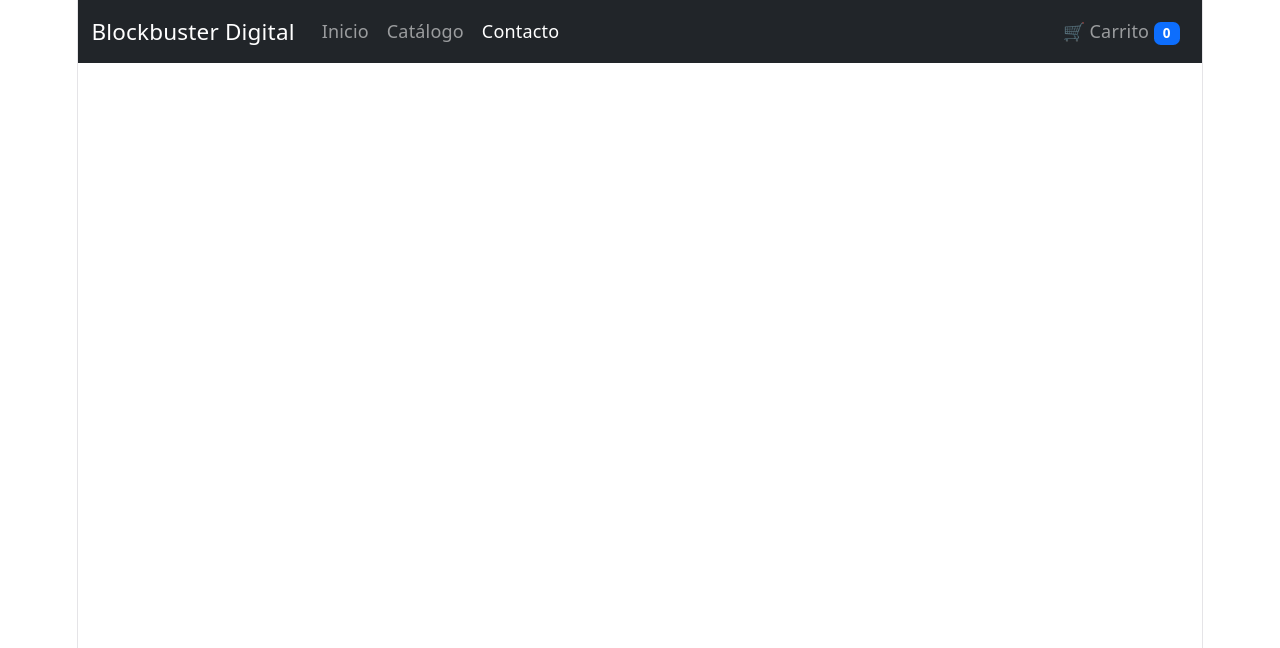
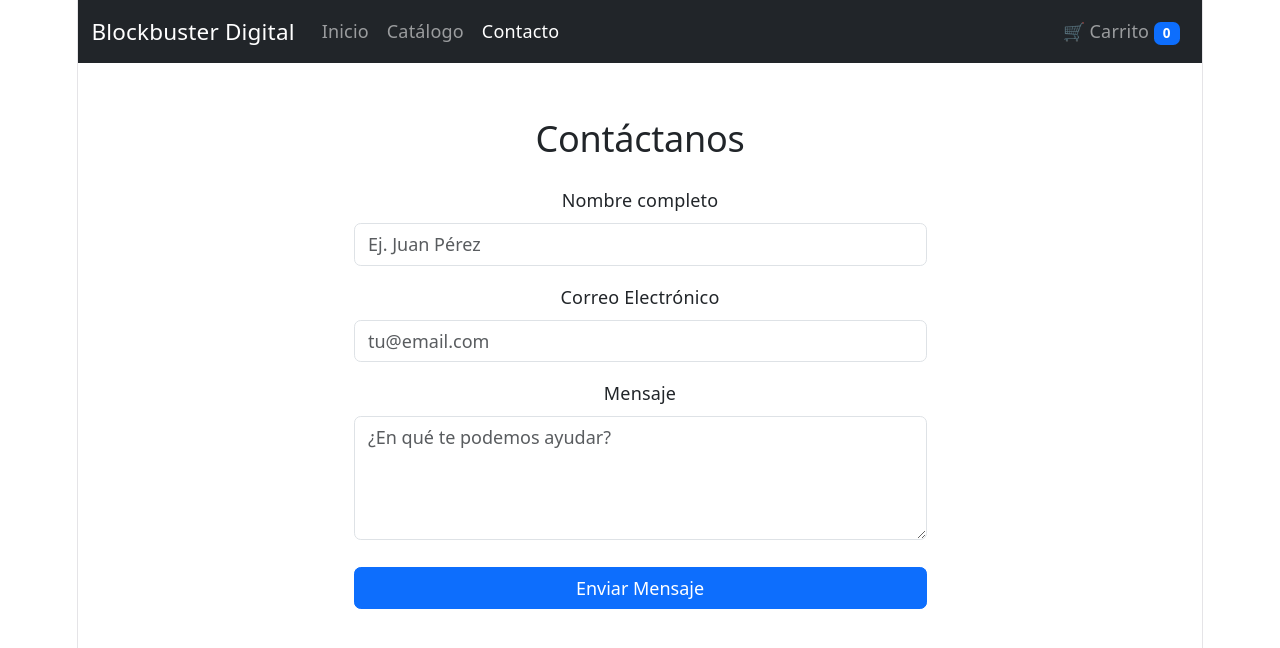
Before and after one commit to matiasnc/blockbuster-digital, a React (Vite) app: page /contacto in a window 1280 px wide. Shown: the top 648 px of the page. Built offline with nearby package versions, Linux system fonts and the light colour scheme.

Commit message:
Agrego pagina preliminar de contacto

```diff
--- a/src/App.jsx
+++ b/src/App.jsx
@@ -6,7 +6,7 @@ import './App.css';
 import Productos from './pages/Productos';
 // import DetalleProducto from './pages/DetalleProducto';
 // import Carrito from './pages/Carrito';
-// import Contacto from './pages/Contacto';
+import Contacto from './pages/Contacto';
 
 function App() {
   return (
@@ -21,7 +21,7 @@ function App() {
           { <Route path="/catalogo" element={<Productos />} /> }
           {/* <Route path="/pelicula/:id" element={<DetalleProducto />} /> */}
           {/* <Route path="/carrito" element={<Carrito />} /> */}
-          {/* <Route path="/contacto" element={<Contacto />} /> */}
+          { <Route path="/contacto" element={<Contacto />} /> }
         </Routes>
       </main>
     </BrowserRouter>
--- /dev/null
+++ b/src/pages/Contacto.jsx
@@ -0,0 +1,158 @@
+import { useState } from 'react';
+import { Form, Button, Container, Alert, Spinner } from 'react-bootstrap';
+
+const Contacto = () => {
+  // 1. Estado para guardar los datos del formulario
+  const [formData, setFormData] = useState({
+    nombre: '',
+    email: '',
+    mensaje: ''
+  });
+
+  // 2. Estado para manejar errores y feedback visual
+  const [errores, setErrores] = useState({});
+  const [enviando, setEnviando] = useState(false);
+  const [enviadoExitosamente, setEnviadoExitosamente] = useState(false);
+
+  // Función para actualizar el estado cuando el usuario escribe
+  const handleChange = (e) => {
+    const { name, value } = e.target;
+    setFormData({
+      ...formData,
+      [name]: value
+    });
+    // Limpiamos el error de ese campo si el usuario empieza a escribir de nuevo
+    if (errores[name]) {
+      setErrores({ ...errores, [name]: null });
+    }
+  };
+
+  // Función para validar los datos antes de enviar
+  const validarFormulario = () => {
+    const nuevosErrores = {};
+
+    if (!formData.nombre.trim()) {
+      nuevosErrores.nombre = 'El nombre es obligatorio.';
+    }
+
+    if (!formData.email.trim()) {
+      nuevosErrores.email = 'El correo electrónico es obligatorio.';
+    } else if (!/^[^\s@]+@[^\s@]+\.[^\s@]+$/.test(formData.email)) {
+      nuevosErrores.email = 'Ingresa un correo electrónico válido.';
+    }
+
+    if (!formData.mensaje.trim()) {
+      nuevosErrores.mensaje = 'El mensaje no puede estar vacío.';
+    }
+
+    return nuevosErrores;
+  };
+
+  // Función que se ejecuta al enviar el formulario
+  const handleSubmit = (e) => {
+    e.preventDefault(); // Evita que la página se recargue
+
+    const erroresValidacion = validarFormulario();
+
+    if (Object.keys(erroresValidacion).length > 0) {
+      setErrores(erroresValidacion);
+      return;
+    }
+
+    // Si no hay errores, simulamos el envío (Aquí conectarías tu backend o EmailJS)
+    setEnviando(true);
+
+    setTimeout(() => {
+      setEnviando(false);
+      setEnviadoExitosamente(true);
+      // Vaciamos el formulario
+      setFormData({ nombre: '', email: '', mensaje: '' });
+
+      // Ocultamos el mensaje de éxito después de 5 segundos
+      setTimeout(() => setEnviadoExitosamente(false), 5000);
+    }, 2000); // Simulamos 2 segundos de carga
+  };
+
+  return (
+    <Container className="py-5" style={{ maxWidth: '600px' }}>
+      <h2 className="mb-4 text-center">Contáctanos</h2>
+
+      {/* Alerta de éxito */}
+      {enviadoExitosamente && (
+        <Alert variant="success">
+          ¡Gracias por escribirnos! Tu mensaje ha sido enviado correctamente.
+        </Alert>
+      )}
+
+      <Form onSubmit={handleSubmit} noValidate>
+        {/* Campo Nombre */}
+        <Form.Group className="mb-3" controlId="formNombre">
+          <Form.Label>Nombre completo</Form.Label>
+          <Form.Control
+            type="text"
+            placeholder="Ej. Juan Pérez"
+            name="nombre"
+            value={formData.nombre}
+            onChange={handleChange}
+            isInvalid={!!errores.nombre}
+          />
+          <Form.Control.Feedback type="invalid">
+            {errores.nombre}
+          </Form.Control.Feedback>
+        </Form.Group>
+
+        {/* Campo Email */}
+        <Form.Group className="mb-3" controlId="formEmail">
+          <Form.Label>Correo Electrónico</Form.Label>
+          <Form.Control
+            type="email"
+            placeholder="tu@email.com"
+            name="email"
+            value={formData.email}
+            onChange={handleChange}
+            isInvalid={!!errores.email}
+          />
+          <Form.Control.Feedback type="invalid">
+            {errores.email}
+          </Form.Control.Feedback>
+        </Form.Group>
+
+        {/* Campo Mensaje */}
+        <Form.Group className="mb-4" controlId="formMensaje">
+          <Form.Label>Mensaje</Form.Label>
+          <Form.Control
+            as="textarea"
+            rows={4}
+            placeholder="¿En qué te podemos ayudar?"
+            name="mensaje"
+            value={formData.mensaje}
+            onChange={handleChange}
+            isInvalid={!!errores.mensaje}
+          />
+          <Form.Control.Feedback type="invalid">
+            {errores.mensaje}
+          </Form.Control.Feedback>
+        </Form.Group>
+
+        {/* Botón de Enviar */}
+        <Button
+          variant="primary"
+          type="submit"
+          className="w-100"
+          disabled={enviando}
+        >
+          {enviando ? (
+            <>
+              <Spinner as="span" animation="border" size="sm" role="status" aria-hidden="true" className="me-2" />
+              Enviando...
+            </>
+          ) : (
+            'Enviar Mensaje'
+          )}
+        </Button>
+      </Form>
+    </Container>
+  );
+};
+
+export default Contacto;
```
Also changed, not shown: 1 other file (tests, documents, lock files or other folders).
